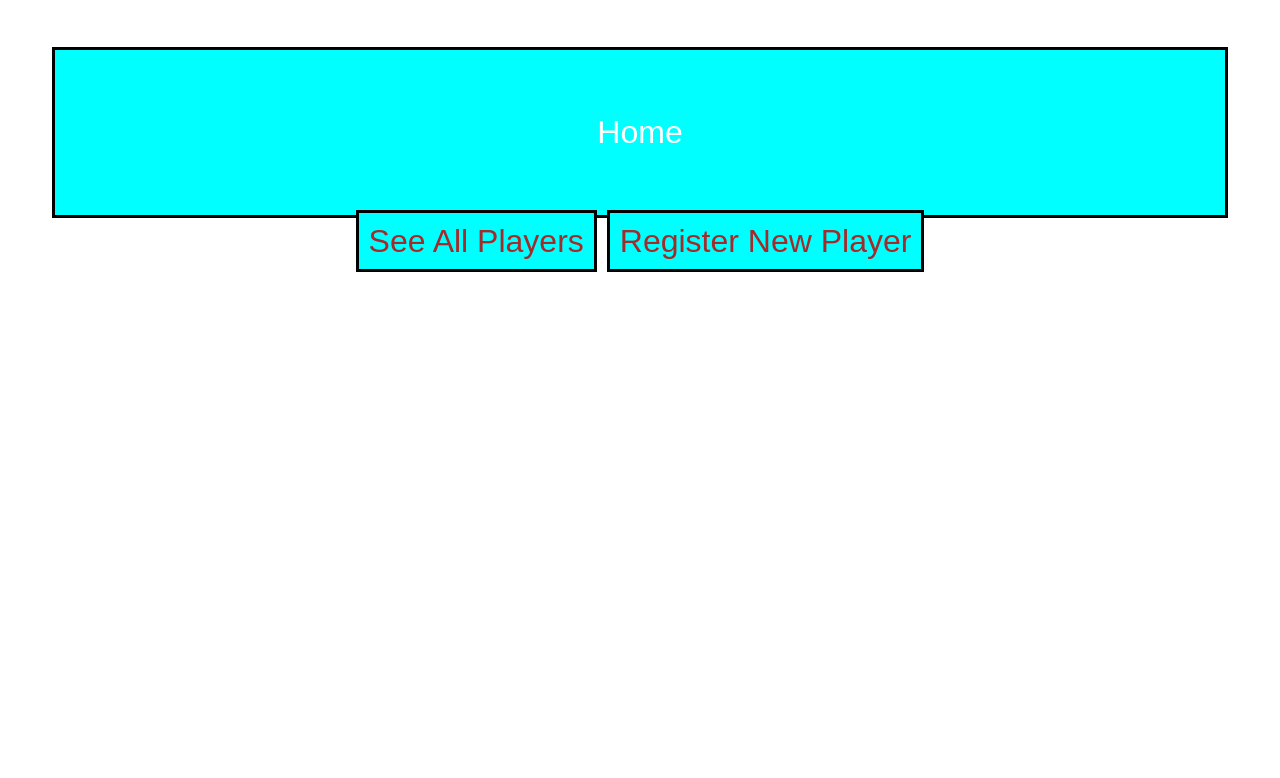
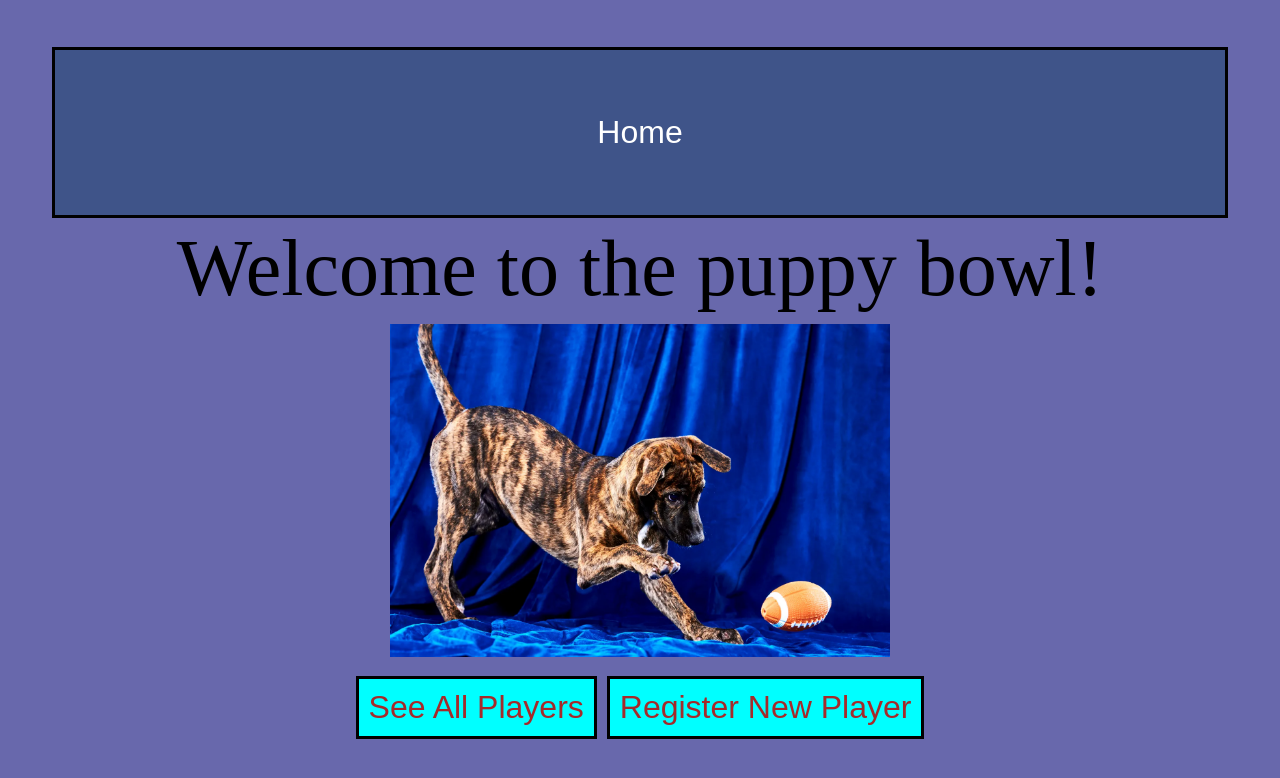
Before and after one commit to Puppy-Bowl-React-Stars/PuppyBowlReact, a React (Vite) app: page / in a window 1280 px wide. Shown: the top 778 px of the page. Built offline with nearby package versions, Linux system fonts and the light colour scheme.

Commit message:
update css

```diff
--- a/src/components/SinglePlayer.jsx
+++ b/src/components/SinglePlayer.jsx
@@ -39,28 +39,35 @@ export default function SinglePlayer() {
   }
 
   return (
-    <table>
-      <thead>
-   <th></th>
-      </thead>
-      <tbody>
-      <td className="playerdet">
+<>
+
+
+          <div className="playerdet">
+          <div><button
+          className="back-button"
+          onClick={() => {
+            navigate(`/allplayers/`);
+          }}
+        >Back to player list </button></div>
+          <h2>Player Details</h2>
+          <br />
       Name: {player.name}
       <br />
+
           Status: {player.status}
           <br />
           Breed: {player.breed}
-          </td>
-          <td className="images">
-            <img src={player.imageUrl} width="300" />
-          </td>
-          <td>
+          <br />
+          <br />
+            <img src={player.imageUrl} width="400" />
+
+          <div>
             <button className="buttons" onClick={handleDeleteClick}>
-              Delete
+              Delete player
             </button>
-          </td>
+            </div>
+            </div>
 
-      </tbody>
-    </table>
+            </>
   );
 }
--- a/src/components/home.jsx
+++ b/src/components/home.jsx
@@ -1,12 +1,14 @@
 
 import { Link } from "react-router-dom";
+import tigpup from './tigpup.png'
 
 export default function Home() {
     return (
+        <><div className="welcome"> Welcome to the puppy bowl!</div>
+        <img src={tigpup} width="500" />
         <div>
-        <Link to="/allplayers" className="homebuttons">See All Players</Link>
-
-        <Link to="/playerform" className="homebuttons">Register New Player</Link>
-        </div>
+            <Link to="/allplayers" className="homebuttons">See All Players</Link>
+            <Link to="/playerform" className="homebuttons">Register New Player</Link>
+        </div></>
     );
   }
--- a/src/index.css
+++ b/src/index.css
@@ -28,7 +28,7 @@ body > div {
   font-size: xx-large;
   border: 3px solid black;
   color:gold;
-  background-color: aqua;
+  background-color: rgb(63, 84, 137);
 }
 
 
@@ -90,6 +90,7 @@ body > div {
 }
 
 .homebuttons {
+  display: inline-grid;
   background-color: aqua;
   color:brown;
   border: 3px solid black;
@@ -137,14 +138,57 @@ border: 2px solid black;
 
 }
 
+.back-button {
+  background-color: aqua;
+  color:brown;
+  border: 2px solid black;
+  padding: 10px;
+  font-size: large;
+  text-decoration: none;
+  cursor:pointer;
+  align-self: flex-start;
+}
+
 
 .playerdet {
-  /* display: grid; */
+
   font-size: x-large;
   border: 5px solid black;
   border-radius: 15px;
   background: #73AD21;
-padding: 50px;
-
+padding: 40px;
+align-items: center;
+background-color: dodgerblue;
+  color: white;
 
 }
+
+.welcome {
+  font-size: xx-large;
+}
+
+@import url('https://fonts.googleapis.com/css2?family=Baloo+Chettan+2&family=Calligraffitti&display=swap');
+
+body {
+  background: #6868AC;
+}
+
+.welcome {
+  font-family: 'Calligraffitti', cursive;
+  font-weight: 200;
+  font-size: 5rem;
+
+/*
+  top: 50%;
+  left: 50%;
+  transform: translate(-50%,-50%);
+  letter-spacing: 0.02em;
+  text-align: center;
+  color: #F9f1cc;
+  text-shadow: 5px 5px 0px #FFB650,
+    10px 10px 0px #FFD662,
+    15px 15px 0px  #FF80BF,
+    20px 20px 0px #EF5097,
+    25px 25px 0px #6868AC,  */
+
+}
```
Also changed, not shown: src/components/tigpup.png (added).
